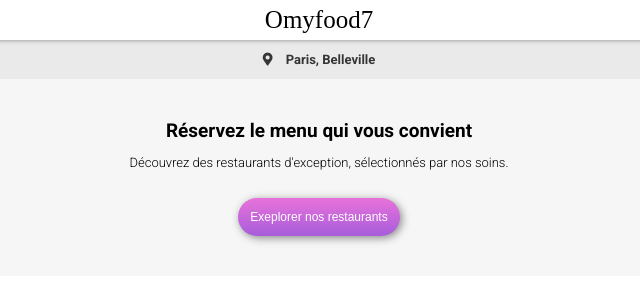
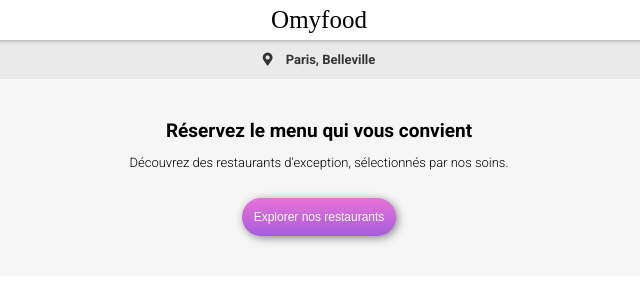
Before and after one commit to raed-source/p3-ohmyfood, a website: page index.html in a window 1280 px wide. Shown: the top 286 px of the page, 321-961 px from the left. Drawn offline with Linux system fonts and the light colour scheme; a web font is replaced by a local one.

Commit message:
correction orthographe

```diff
--- a/index.html
+++ b/index.html
@@ -19,7 +19,7 @@
     </div>
     <!-- header -->
     <header>
-      <h1>Omyfood7</h1>
+      <h1>Omyfood</h1>
     </header>
     <!--main  -->
     <main class="main">
@@ -33,7 +33,7 @@
         <p>
           Découvrez des restaurants d'exception, sélectionnés par nos soins.
         </p>
-        <button class="exp">Exeplorer nos restaurants</button>
+        <button class="exp">Explorer nos restaurants</button>
       </div>
       <div class="fonc">
         <h2>Fonctionnement</h2>
```
